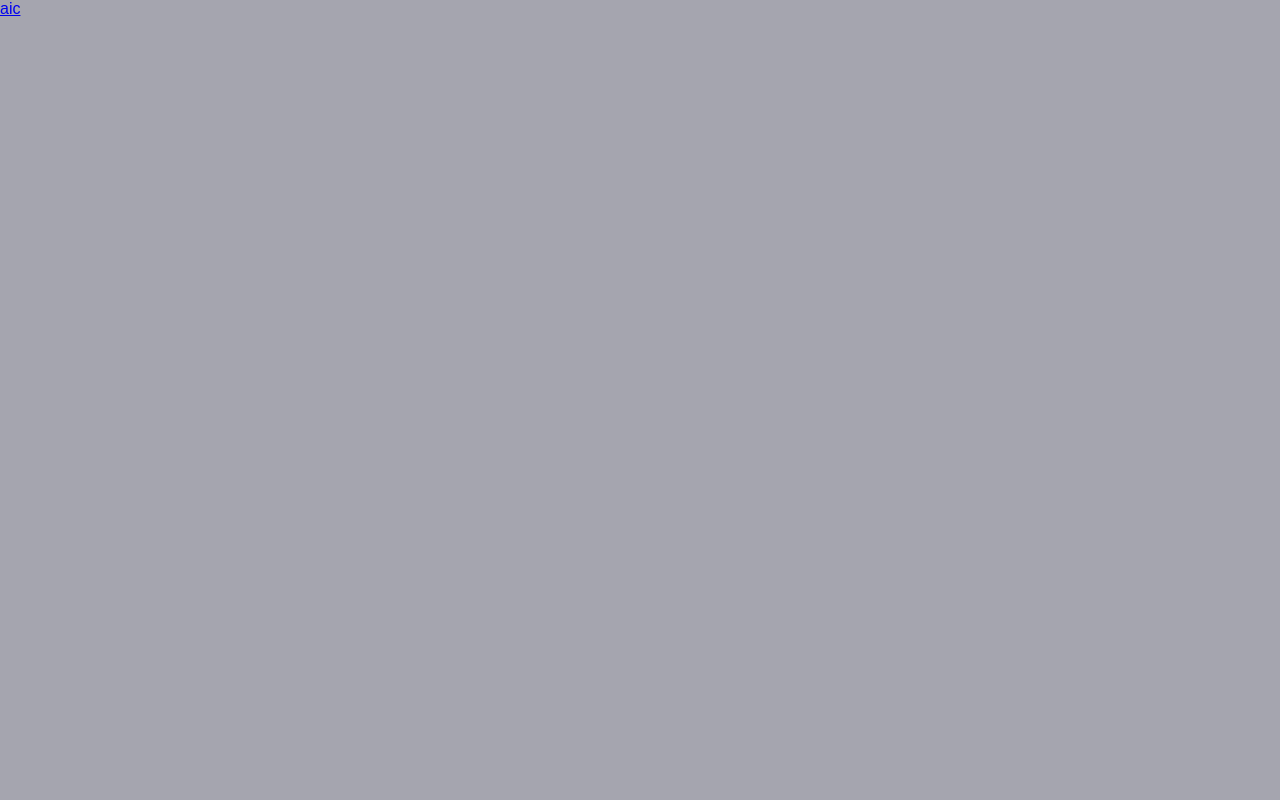
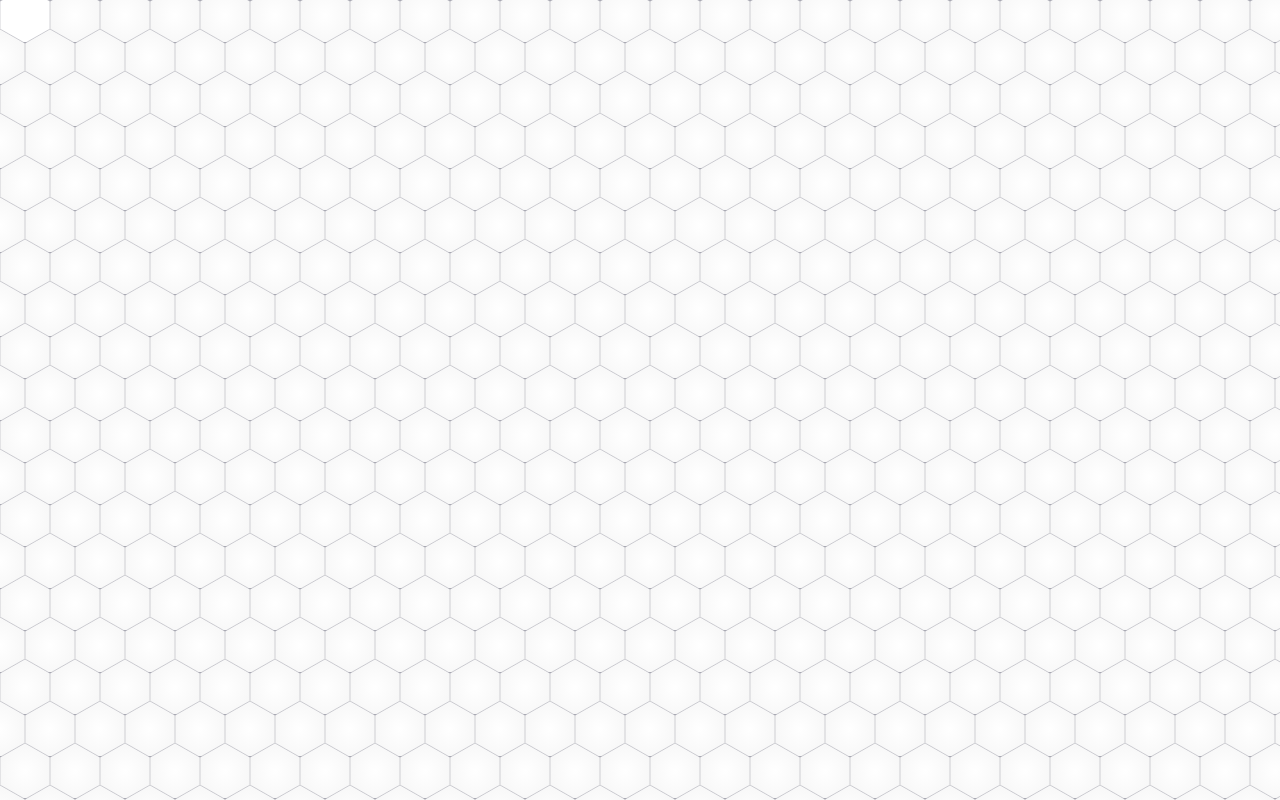
Before and after one commit to andrewicarlson/.com, a React app: page / in a window 1280 px wide. Built offline with nearby package versions, Linux system fonts and the light colour scheme.

Commit message:
Tweaking the component to not be so deeply nested

```diff
--- a/src/components/hexBackground/hexBackground.css
+++ b/src/components/hexBackground/hexBackground.css
@@ -3,18 +3,13 @@ body {
 }
 
 .aic-hex-bg {
-    position: relative;
-    height: 100%;
-    width: 100%;
+    position: fixed;
+    top: 0;
+    left: 0;
+    height: calc(100% + 3rem);
+    width: calc(100% + 3rem);
     overflow: hidden;
-}
-
-.aic-hex-bg__wrapper {
-    width: calc(100% + 3rem);
-    height: calc(100% + 3rem);
-    position: absolute;
-    left: 0;
-    top: 0;
+    z-index: 0;
 }
 
 .aic-hex-bg__row {
--- a/src/components/hexBackground/index.js
+++ b/src/components/hexBackground/index.js
@@ -66,12 +66,10 @@ class HexBackground extends Component {
 
         return (
             <div className="aic-hex-bg">
-                <div className="aic-hex-bg__wrapper">
-                    <div dangerouslySetInnerHTML={{ __html: patternSvgString }}></div>
-                    {
-                        svgRows.map(row => <div key={svgRows.indexOf(row)} className="aic-hex-bg__row">{row}</div>)
-                    }
-                </div>
+                <div dangerouslySetInnerHTML={{ __html: patternSvgString }}></div>
+                {
+                    svgRows.map(row => <div key={svgRows.indexOf(row)} className="aic-hex-bg__row">{row}</div>)
+                }
             </div>
         );
     }
```
